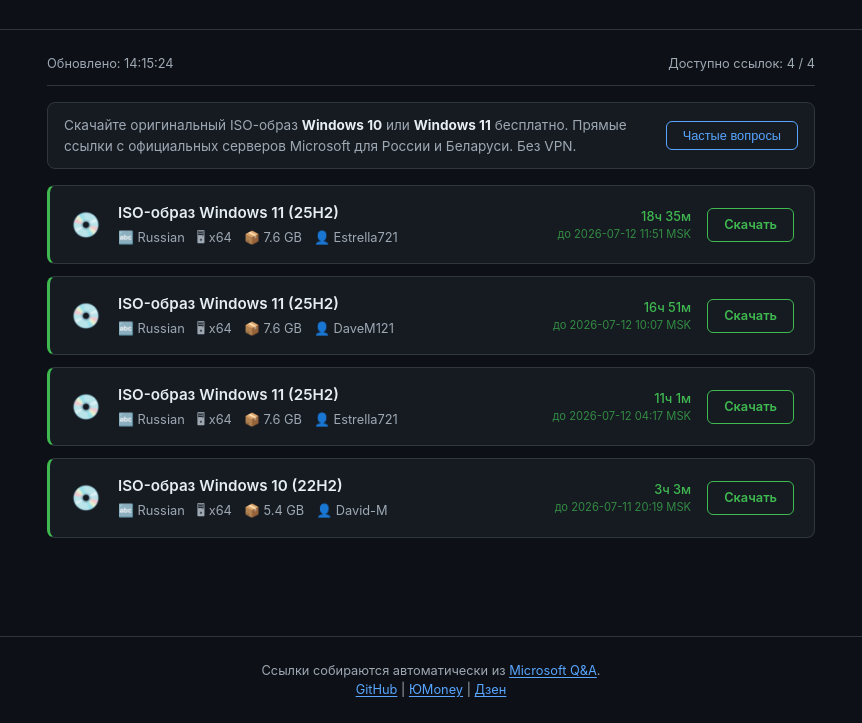
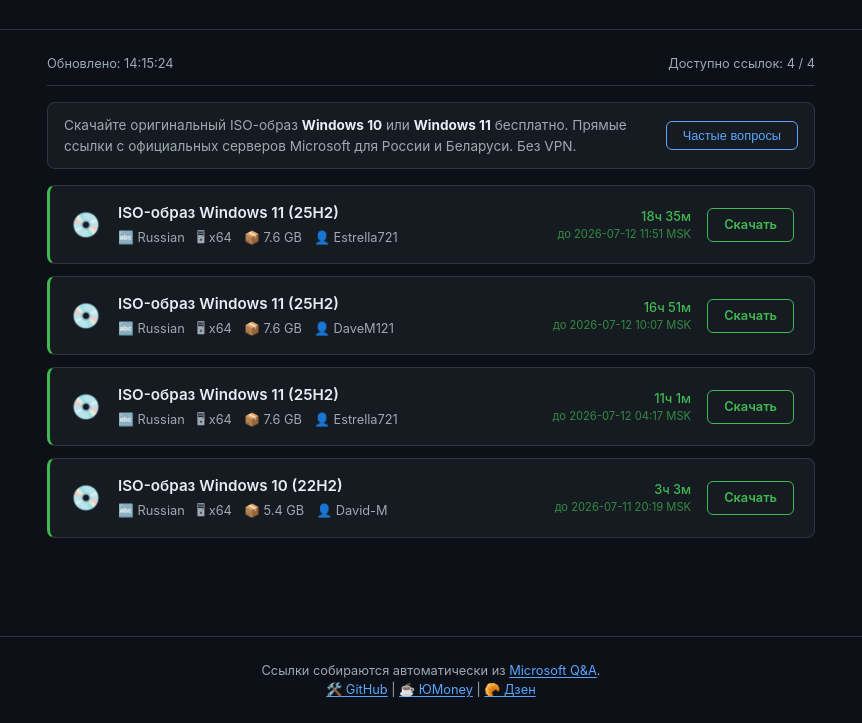
Before and after one commit to WestDvina/shifer, a plain HTML site: page docs/index.html in a window 1280 px wide. Shown: the part 77-800 px from the top of the page, without its empty margins (209-1071 px from the left). Drawn offline with Linux system fonts and the light colour scheme.

Commit message:
Add emoji icons to footer links

```diff
--- a/docs/index.html
+++ b/docs/index.html
@@ -86,9 +86,9 @@
 <footer>
   <p>Ссылки собираются автоматически из <a href="https://learn.microsoft.com/ru-ru/answers/" target="_blank">Microsoft Q&A</a>.</p>
   <p>
-    <a href="https://github.com/westdvina/shifer" target="_blank">GitHub</a>
-    | <a href="https://yoomoney.ru/to/410016940425865" target="_blank">ЮMoney</a>
-    | <a href="https://dzen.ru/trick32?donate=true" target="_blank">Дзен</a>
+    <a href="https://github.com/westdvina/shifer" target="_blank">🛠️ GitHub</a>
+    | <a href="https://yoomoney.ru/to/410016940425865" target="_blank">☕️ ЮMoney</a>
+    | <a href="https://dzen.ru/trick32?donate=true" target="_blank">🥐 Дзен</a>
   </p>
 </footer>
 
```
